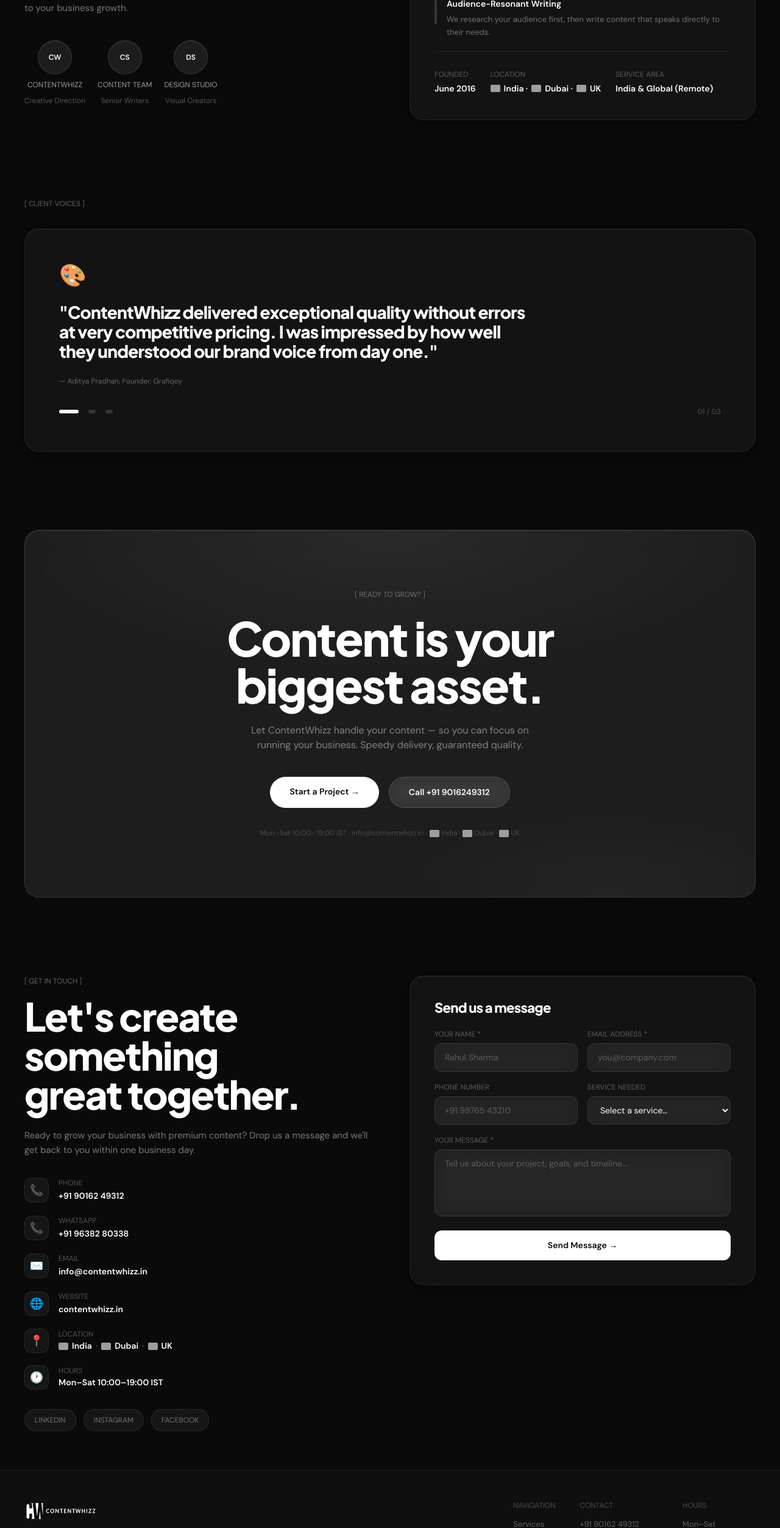
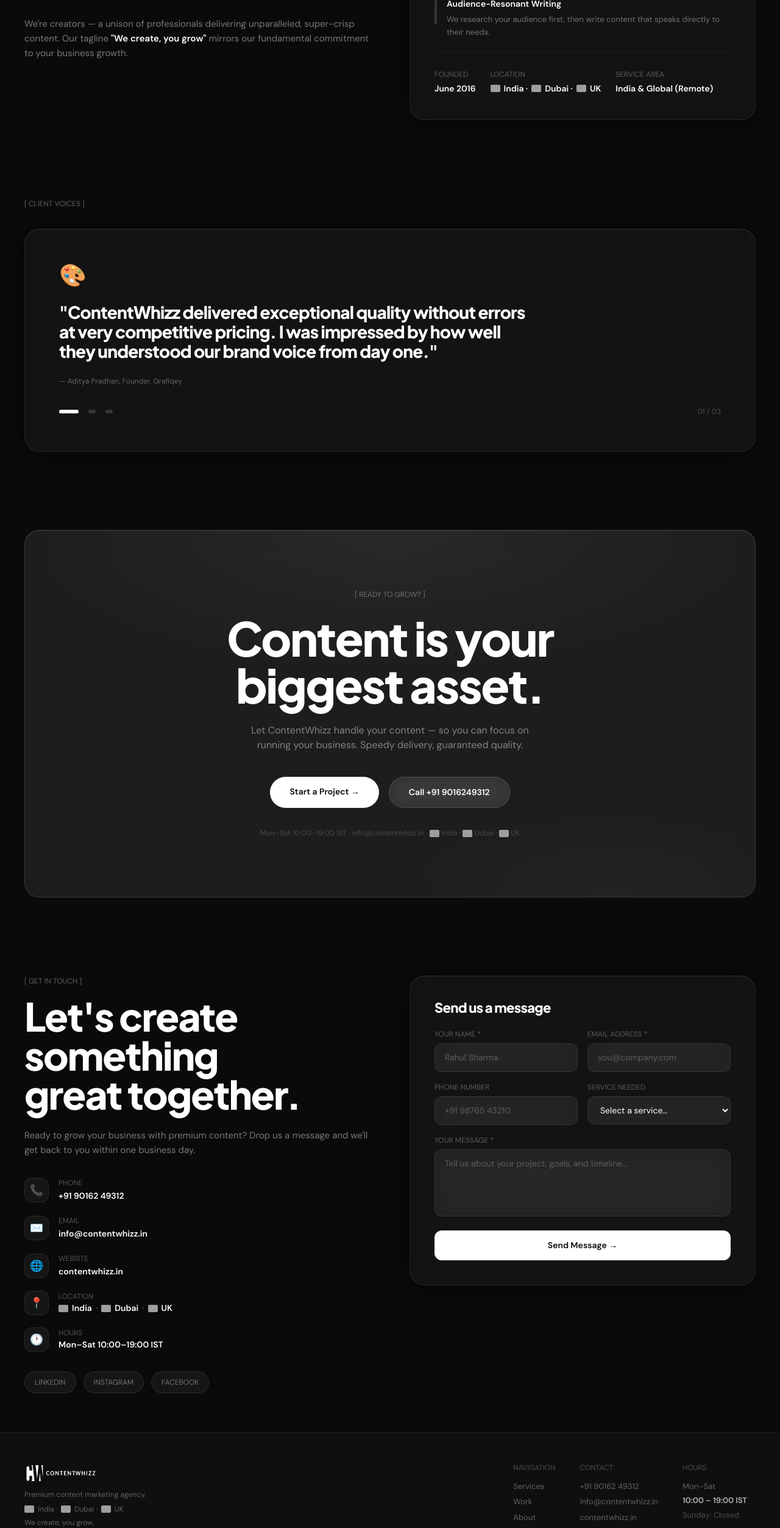
Before and after one commit to naveeddumasia/CONTENTWHIZZ-WEBSITE, a Next.js app: page / in a window 1280 px wide. Shown: the part 3718-6224 px from the top of the page at 61% size. Built offline with nearby package versions, Linux system fonts and the light colour scheme; grey boxes are pictures that could not be loaded.

Commit message:
Remove team avatars and second phone number
Co-Authored-By: Claude Sonnet 4.6 <noreply@anthropic.com>

```diff
--- a/components/layout/Footer.tsx
+++ b/components/layout/Footer.tsx
@@ -31,7 +31,6 @@ export default function Footer() {
             <div>
               <p className="font-mono text-[12px] uppercase tracking-eyebrow text-white/25 mb-3">Contact</p>
               <a href="tel:09016249312" className="block text-[13px] text-white/35 hover:text-white transition-colors mb-1.5">+91 90162 49312</a>
-              <a href="tel:09638280338" className="block text-[13px] text-white/35 hover:text-white transition-colors mb-1.5">+91 96382 80338</a>
               <a href="mailto:info@contentwhizz.in" className="block text-[13px] text-white/35 hover:text-white transition-colors mb-1.5">info@contentwhizz.in</a>
               <a href="http://www.contentwhizz.in/" className="block text-[13px] text-white/35 hover:text-white transition-colors mb-1.5">contentwhizz.in</a>
             </div>
--- a/components/sections/About.tsx
+++ b/components/sections/About.tsx
@@ -2,12 +2,6 @@
 
 import { motion } from "framer-motion";
 import Flag from "@/components/ui/Flag";
-
-const team = [
-  { initials: "CW", name: "ContentWhizz", title: "Creative Direction" },
-  { initials: "CS", name: "Content Team",  title: "Senior Writers"    },
-  { initials: "DS", name: "Design Studio", title: "Visual Creators"   },
-];
 
 export default function About() {
   return (
@@ -28,17 +22,6 @@ export default function About() {
               We're creators — a unison of professionals delivering unparalleled, super-crisp content. Our tagline <strong className="text-white">"We create, you grow"</strong> mirrors our fundamental commitment to your business growth.
             </p>
 
-            <div className="flex gap-5 mt-10">
-              {team.map((t) => (
-                <div key={t.name} className="flex flex-col items-center gap-2">
-                  <div className="w-14 h-14 rounded-full glass-light flex items-center justify-center border border-white/10">
-                    <span className="font-mono text-[12px] text-white font-bold">{t.initials}</span>
-                  </div>
-                  <p className="font-mono text-[12px] uppercase tracking-eyebrow text-white/60 text-center">{t.name}</p>
-                  <p className="font-mono text-[12px] text-white/30 text-center">{t.title}</p>
-                </div>
-              ))}
-            </div>
           </motion.div>
 
           <motion.div initial={{ opacity: 0, y: 30 }} whileInView={{ opacity: 1, y: 0 }}
--- a/components/sections/Contact.tsx
+++ b/components/sections/Contact.tsx
@@ -27,7 +27,6 @@ export default function Contact() {
             <div className="space-y-5">
               {[
                 { icon: "📞", label: "Phone",    value: "+91 90162 49312",      href: "tel:09016249312",           flags: false },
-                { icon: "📞", label: "WhatsApp", value: "+91 96382 80338",      href: "tel:09638280338",           flags: false },
                 { icon: "✉️", label: "Email",    value: "info@contentwhizz.in", href: "mailto:info@contentwhizz.in", flags: false },
                 { icon: "🌐", label: "Website",  value: "contentwhizz.in",      href: "http://www.contentwhizz.in/", flags: false },
                 { icon: "📍", label: "Location", value: null,                   href: null,                        flags: true  },
```
